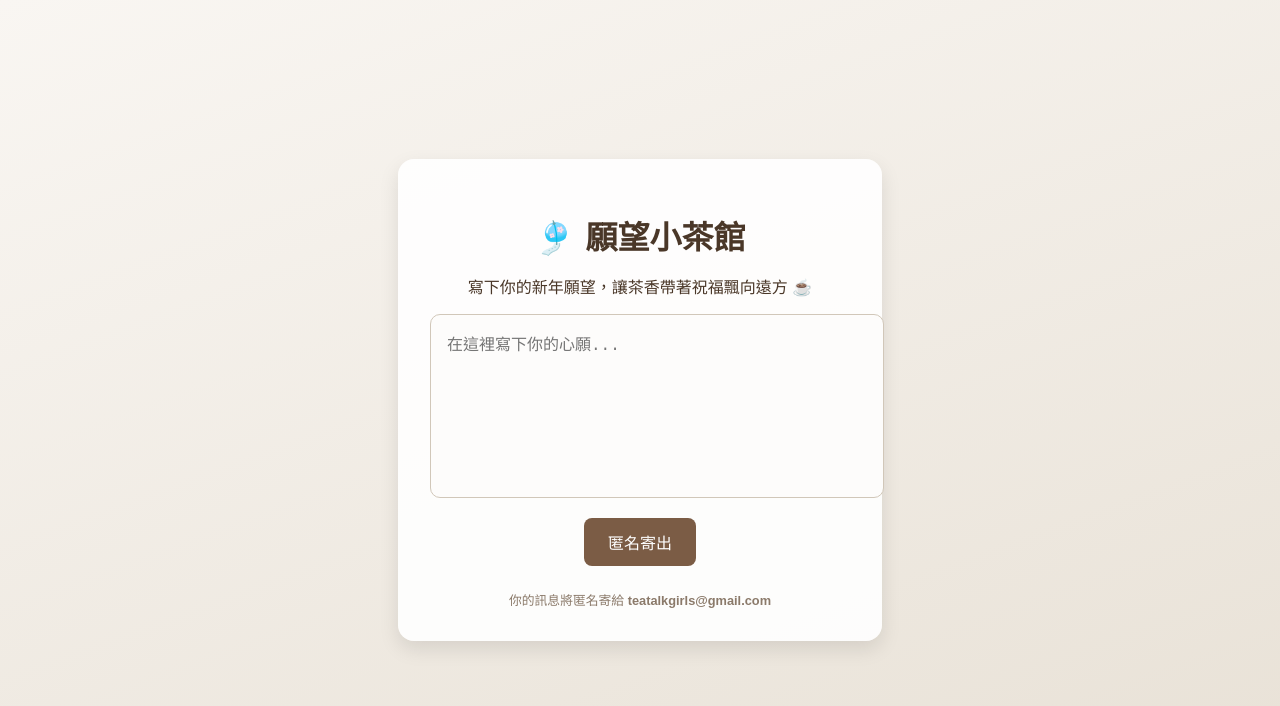
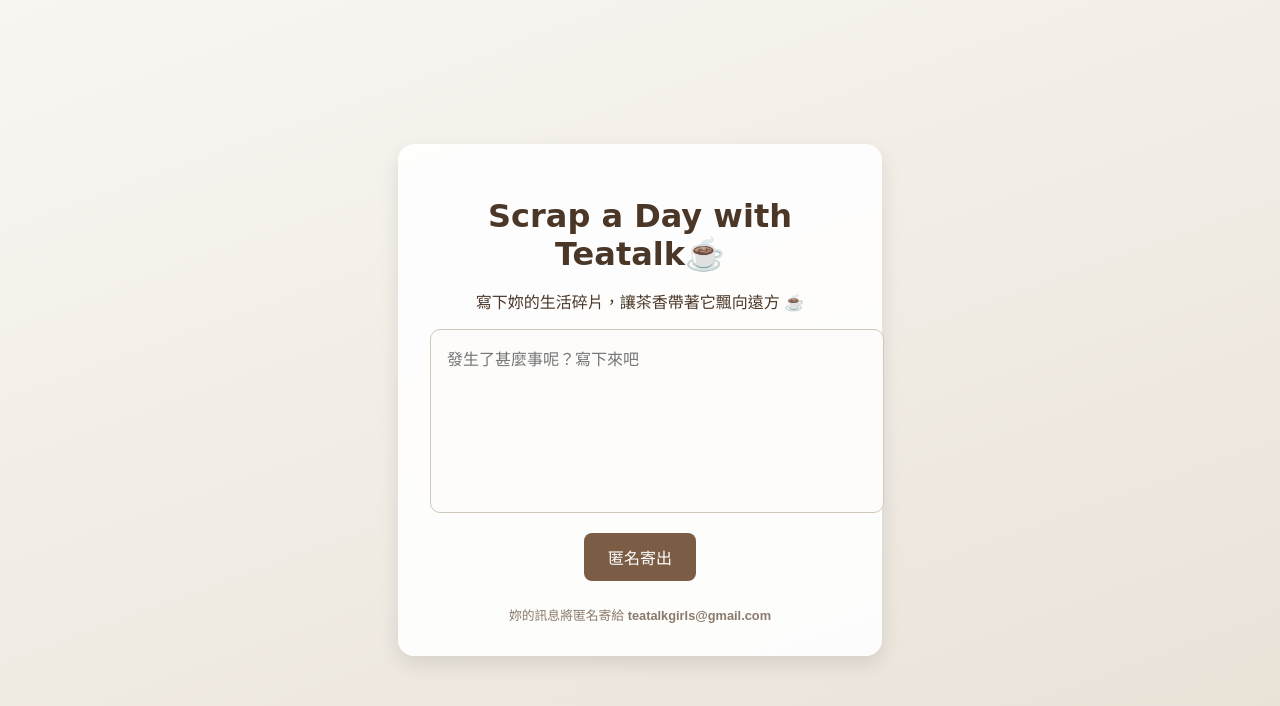
Before and after one commit to teatalkgirls-prog/teatalk-mailbox, a plain HTML site: page index.html in a window 1280 px wide. Drawn offline with nearby package versions, Linux system fonts and the light colour scheme.

Commit message:
Add files via upload

```diff
--- a/index.html
+++ b/index.html
@@ -3,7 +3,7 @@
 <head>
   <meta charset="UTF-8" />
   <meta name="viewport" content="width=device-width, initial-scale=1.0" />
-  <title>願望小茶館 ☕️</title>
+  <title>Scrap a Day with Teatalk☕️</title>
   <script src="https://cdn.jsdelivr.net/npm/@emailjs/browser@4/dist/email.min.js"></script>
   <style>
     body {
@@ -63,13 +63,13 @@
 </head>
 <body>
   <div class="card">
-    <h1>🎐 願望小茶館</h1>
-    <p>寫下你的新年願望，讓茶香帶著祝福飄向遠方 ☕️</p>
-    <textarea id="message" placeholder="在這裡寫下你的心願..." required></textarea>
+    <h1>Scrap a Day with Teatalk☕️</h1>
+    <p>寫下妳的生活碎片，讓茶香帶著它飄向遠方 ☕️</p>
+    <textarea id="message" placeholder="發生了甚麼事呢？寫下來吧" required></textarea>
     <br>
     <button onclick="sendMessage()">匿名寄出</button>
     <div class="msg" id="status"></div>
-    <footer>你的訊息將匿名寄給 <b>teatalkgirls@gmail.com</b></footer>
+    <footer>妳的訊息將匿名寄給 <b>teatalkgirls@gmail.com</b></footer>
   </div>
 
   <script>
```
